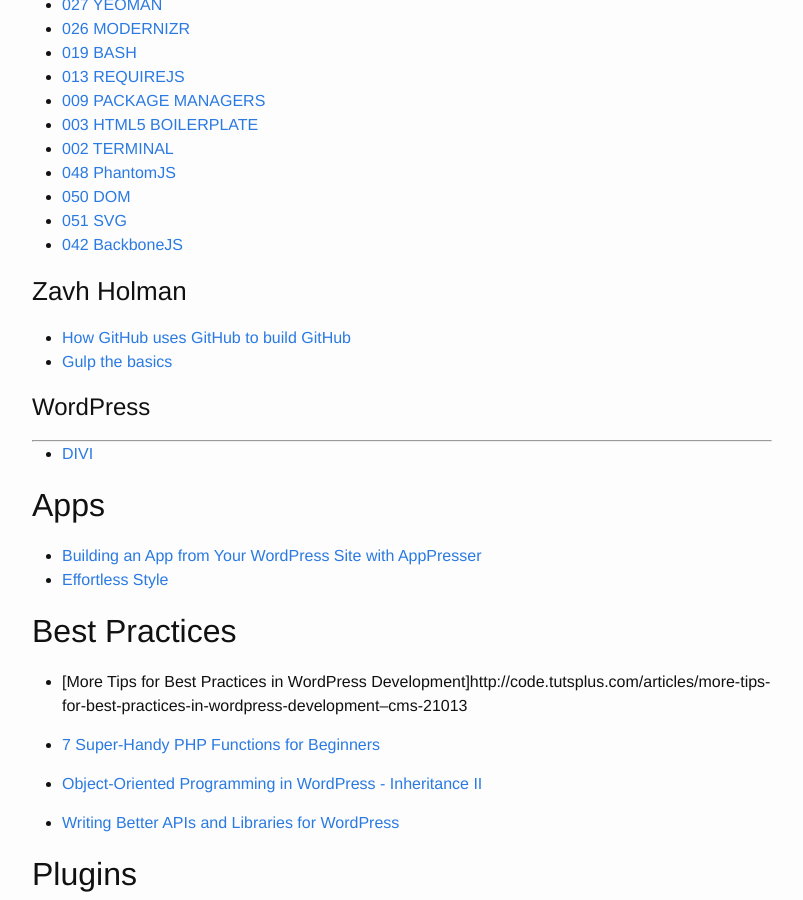
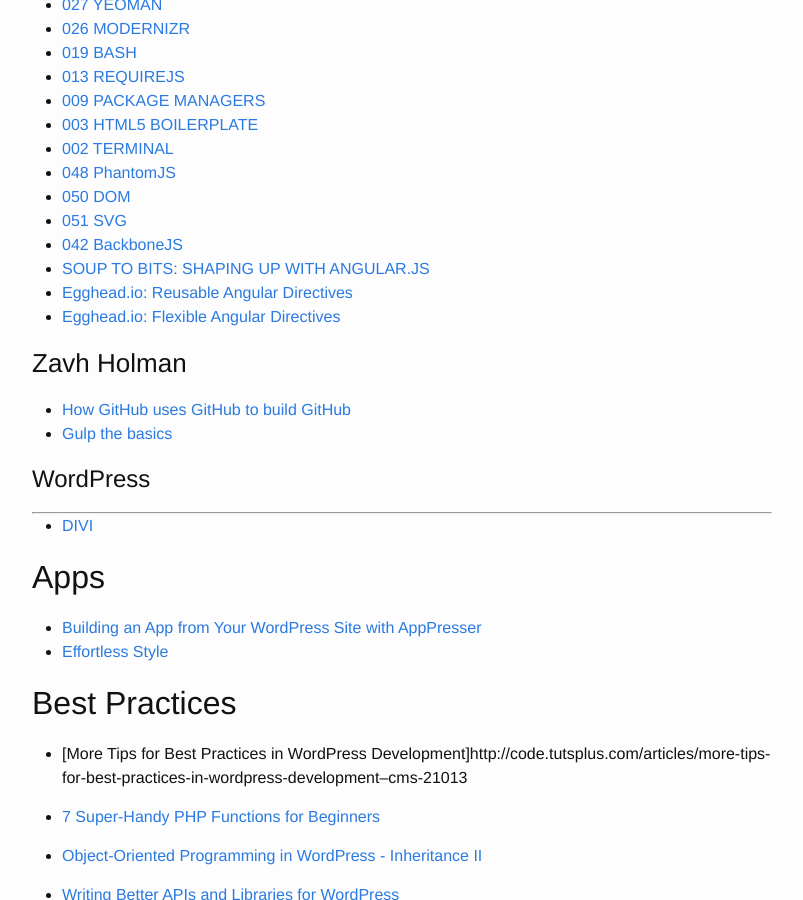
Before and after one commit to brownerd/brownerd.github.io, a Jekyll site: the page built from _posts/2014-10-06-reading-list-2014.md, in a window 1280 px wide and 900 px high, scrolled down 29191 px. Shown: the whole window, without its empty margins (238-1041 px from the left). Built offline with Jekyll 4.4.1, drawn with Linux system fonts in a browser that asks for light colours; emoji names are drawn with the system emoji font.

Commit message:
add angular videos watched

```diff
--- a/_posts/2014-10-06-reading-list-2014.md
+++ b/_posts/2014-10-06-reading-list-2014.md
@@ -1453,6 +1453,9 @@ packed in a single CSS or SCSS file.
 - [050 DOM](http://build-podcast.com/dom/)
 - [051 SVG](http://build-podcast.com/svg/)
 - [042 BackboneJS](http://build-podcast.com/backbonejs/)
+- [SOUP TO BITS: SHAPING UP WITH ANGULAR.JS](https://www.codeschool.com/code_tv/soup-to-bits-shaping-up-with-angular-js)
+- [Egghead.io: Reusable Angular Directives](https://www.codeschool.com/screencasts/egghead-io-reusable-angular-directives)
+- [Egghead.io: Flexible Angular Directives](https://www.codeschool.com/screencasts/egghead-io-flexible-angular-directives)
 
 
 
```
